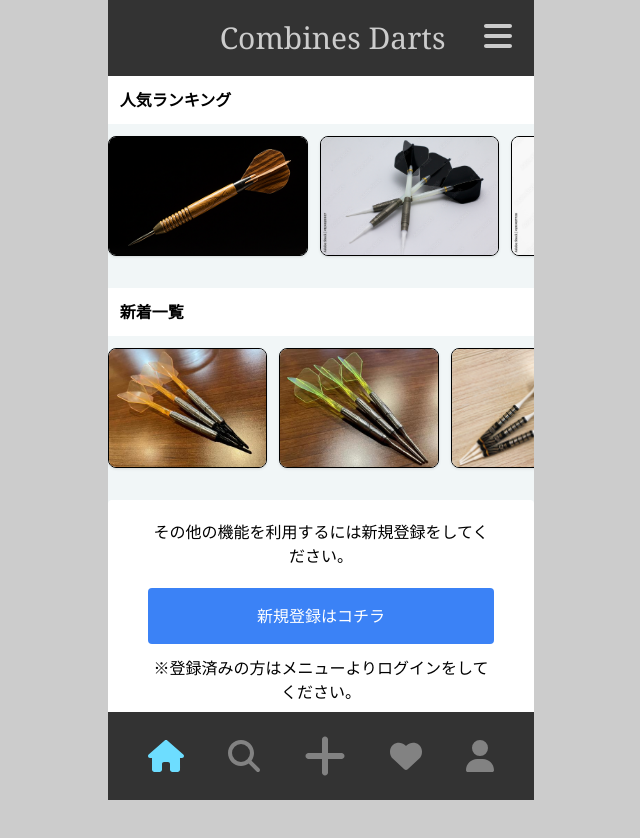
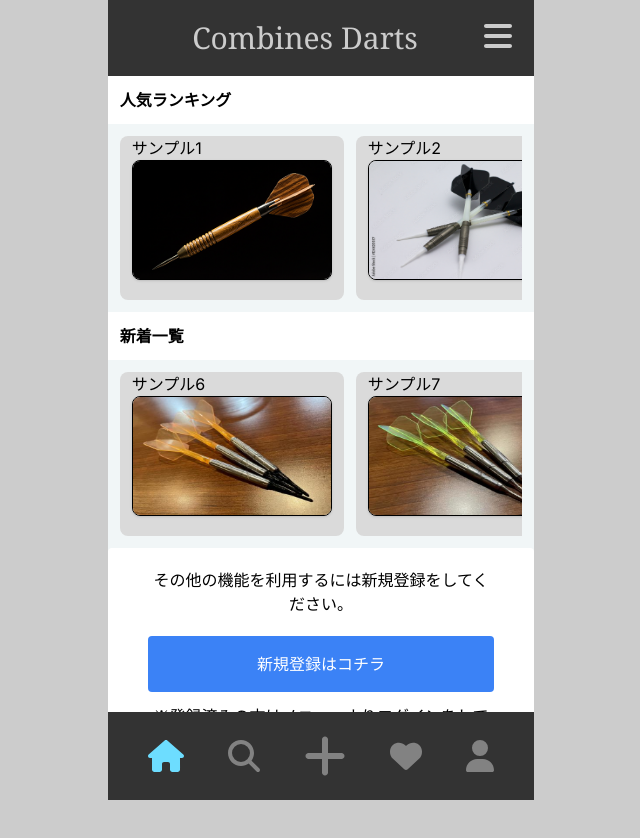
Before and after one commit to kanori1022/darts_frontend, a Next.js app: page /home in a window 1280 px wide. Shown: the top 838 px of the page, without its empty margins (319-959 px from the left). Before the commit the page ends 816 px from the top, so only its background shows below. Built offline with nearby package versions, Linux system fonts and the light colour scheme.

Commit message:
ヘッダーからhomeに飛べるようにし、各種一覧の画像表示を一部修正

```diff
--- a/app/home/page.tsx
+++ b/app/home/page.tsx
@@ -22,14 +22,14 @@ export default function home() {
     <div>
       <div className="pb-3">
         <div className="p-3 font-bold bg-white">人気ランキング</div>
-        <div className="flex overflow-scroll gap-3 pt-3">
+        <div className="flex overflow-scroll gap-3 pt-3 mx-3">
           {array.map((image, index) => (
             <Card src={image.src} title={image.title} key={index} />
           ))}
         </div>
         <div className="pb-3">
           <div className="p-3 mt-3 font-bold  bg-white">新着一覧</div>
-          <div className="flex overflow-scroll gap-3 pt-3">
+          <div className="flex overflow-scroll gap-3 pt-3 mx-3">
             {arr.map((image, index) => (
               <Card src={image.src} title={image.title} key={index} />
             ))}
--- a/components/Header/Header.tsx
+++ b/components/Header/Header.tsx
@@ -5,7 +5,9 @@ import Link from "next/link";
 export const Header = () => {
   return (
     <div className="bg-[#333333] p-5 flex justify-between">
-      <p className="text-3xl font-serif text-[#CCCCCC] pl-23">Combines Darts</p>
+      <p className="text-3xl font-serif text-[#CCCCCC] mx-auto text-center cursor-pointer">
+        <Link href="/home">Combines Darts</Link>
+      </p>
       <button type="button" className="h-8 w-8 text-[#CCCCCC]">
         <Link href="/login">
           <FontAwesomeIcon icon={faBars} size="2x" className="cursor-pointer" />
--- a/components/card/card.tsx
+++ b/components/card/card.tsx
@@ -4,8 +4,15 @@ type CardProps = {
 };
 
 export const Card = (props: CardProps) => {
-  const { src } = props;
+  const { src, title } = props;
   return (
-    <img className="w-50 h-30 mb-5 shadow-sm border rounded-lg" src={src} />
+    <div className="px-3 bg-[#DADADA] rounded-lg">
+      <div className="w-50 text-[#000000]">{title} </div>
+      <img
+        className="w-50 h-30 mb-5 shadow-sm border rounded-lg"
+        src={src}
+        alt={title}
+      />
+    </div>
   );
 };
```
Also changed, not shown: public/sampl5.jpg.
